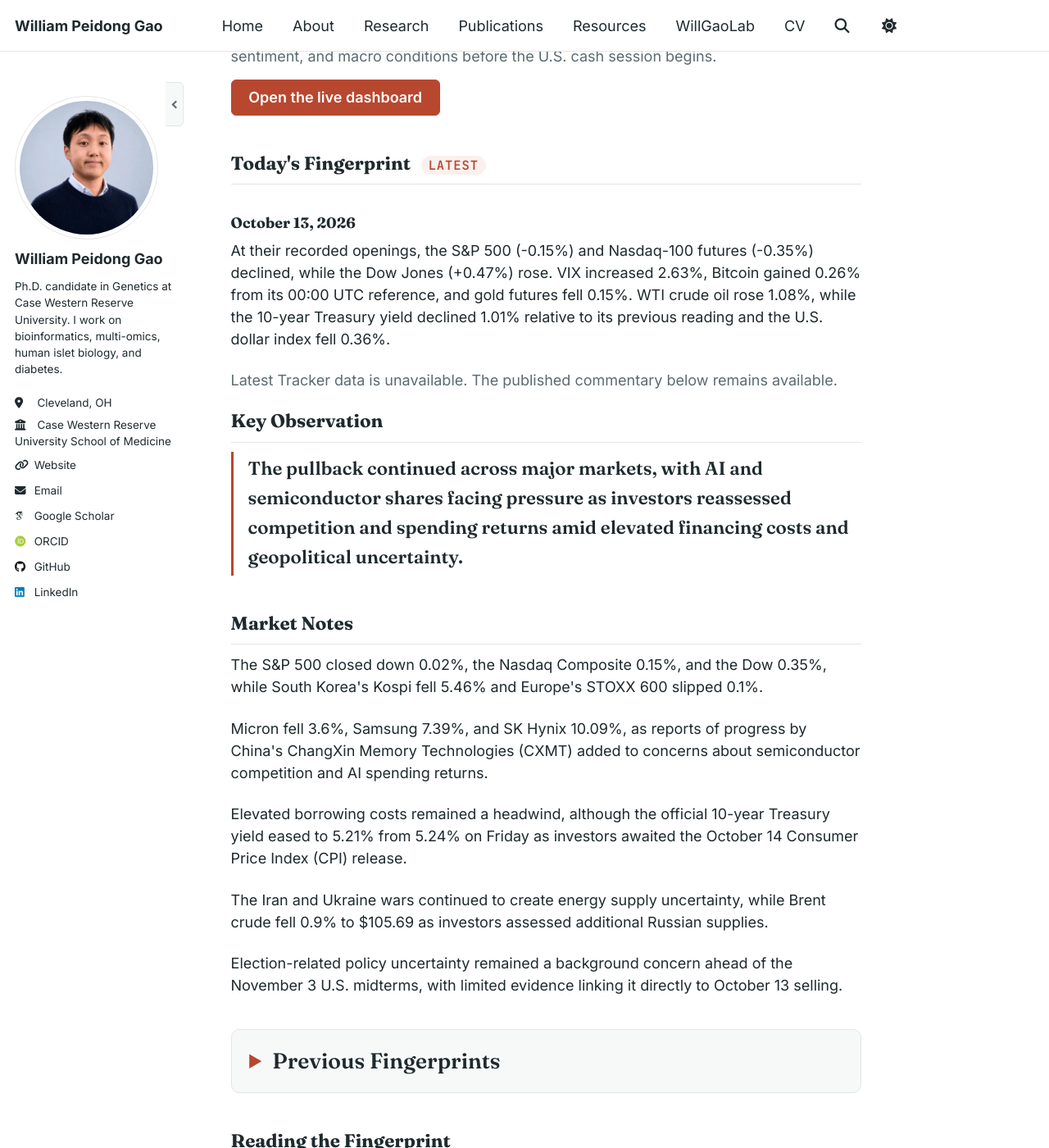
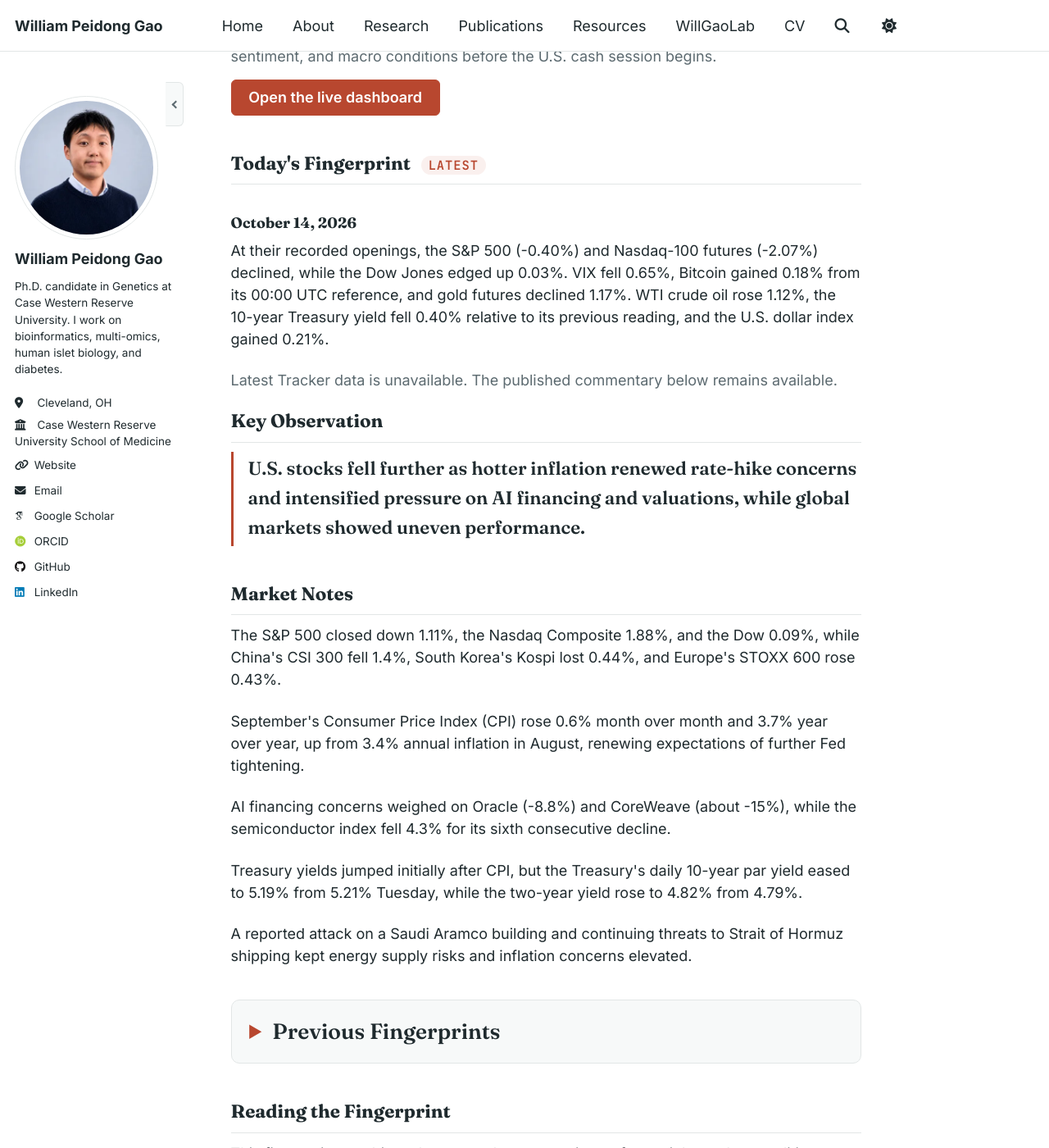
Before and after one commit to PeidongGao/WilliamGaoWeb, a Jekyll site: the page built from _pages/market-fingerprint.md, in a window 1280 px wide and 1400 px high, scrolled down 296 px. Shown: the whole window at 82% size. Built offline with Jekyll 4.4.1, drawn with Linux system fonts in a browser that asks for light colours; some web fonts are replaced.

Commit message:
Add October 14 market commentary

```diff
--- a/_data/market_commentary.yml
+++ b/_data/market_commentary.yml
@@ -1,3 +1,13 @@
+- date: "2026-10-14"
+  summary: "At their recorded openings, the S&P 500 (-0.40%) and Nasdaq-100 futures (-2.07%) declined, while the Dow Jones edged up 0.03%. VIX fell 0.65%, Bitcoin gained 0.18% from its 00:00 UTC reference, and gold futures declined 1.17%. WTI crude oil rose 1.12%, the 10-year Treasury yield fell 0.40% relative to its previous reading, and the U.S. dollar index gained 0.21%."
+  key_observation: "U.S. stocks fell further as hotter inflation renewed rate-hike concerns and intensified pressure on AI financing and valuations, while global markets showed uneven performance."
+  market_notes:
+    - "The S&P 500 closed down 1.11%, the Nasdaq Composite 1.88%, and the Dow 0.09%, while China's CSI 300 fell 1.4%, South Korea's Kospi lost 0.44%, and Europe's STOXX 600 rose 0.43%."
+    - "September's Consumer Price Index (CPI) rose 0.6% month over month and 3.7% year over year, up from 3.4% annual inflation in August, renewing expectations of further Fed tightening."
+    - "AI financing concerns weighed on Oracle (-8.8%) and CoreWeave (about -15%), while the semiconductor index fell 4.3% for its sixth consecutive decline."
+    - "Treasury yields jumped initially after CPI, but the Treasury's daily 10-year par yield eased to 5.19% from 5.21% Tuesday, while the two-year yield rose to 4.82% from 4.79%."
+    - "A reported attack on a Saudi Aramco building and continuing threats to Strait of Hormuz shipping kept energy supply risks and inflation concerns elevated."
+
 - date: "2026-10-13"
   summary: "At their recorded openings, the S&P 500 (-0.15%) and Nasdaq-100 futures (-0.35%) declined, while the Dow Jones (+0.47%) rose. VIX increased 2.63%, Bitcoin gained 0.26% from its 00:00 UTC reference, and gold futures fell 0.15%. WTI crude oil rose 1.08%, while the 10-year Treasury yield declined 1.01% relative to its previous reading and the U.S. dollar index fell 0.36%."
   key_observation: "The pullback continued across major markets, with AI and semiconductor shares facing pressure as investors reassessed competition and spending returns amid elevated financing costs and geopolitical uncertainty."
```
